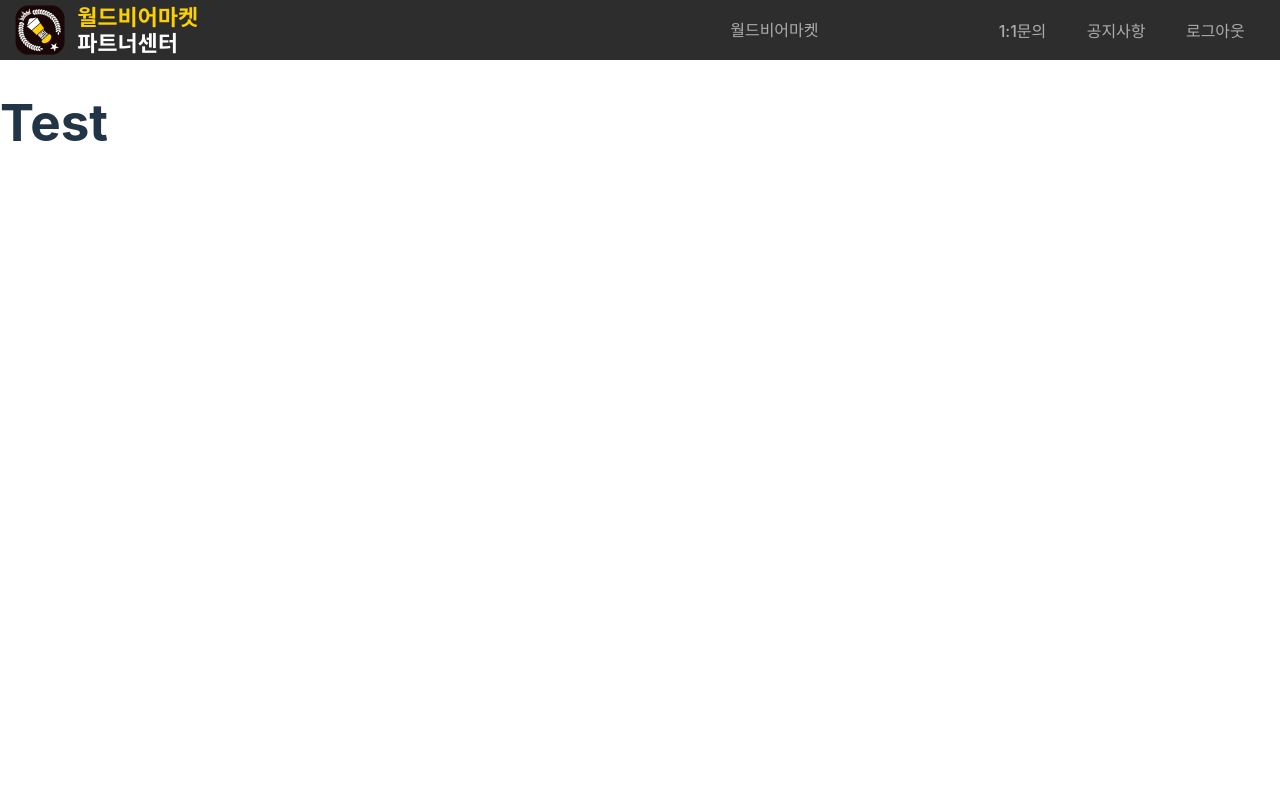
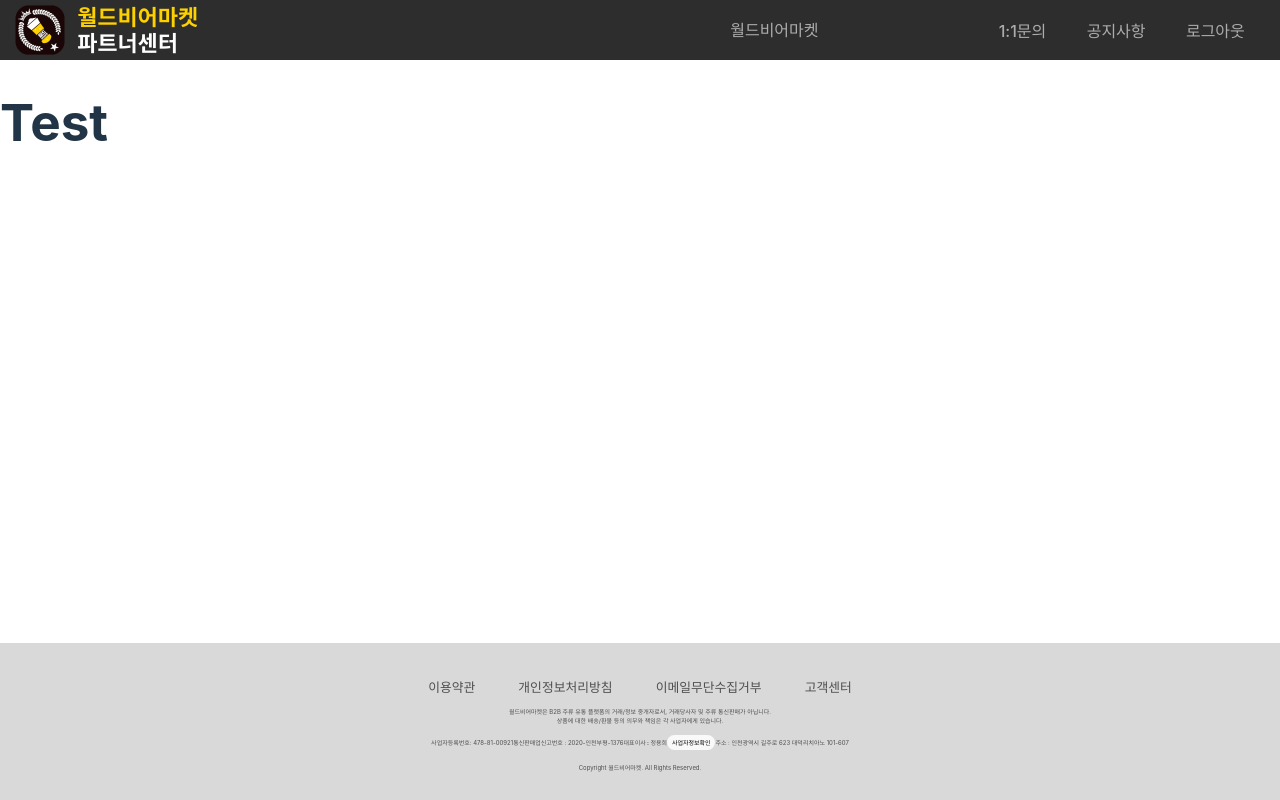
Before and after one commit to AhnDo0/GoodShop-Mall, a React (Vite) app: page / in a window 1280 px wide. Built offline with nearby package versions, Linux system fonts and the light colour scheme.

Commit message:
[#2] feat: adminFooter UI 구현

```diff
--- a/package.json
+++ b/package.json
@@ -10,7 +10,9 @@
     "preview": "vite preview"
   },
   "dependencies": {
+    "bootstrap": "^5.3.1",
     "react": "^18.2.0",
+    "react-bootstrap": "^2.8.0",
     "react-dom": "^18.2.0",
     "react-router-dom": "^6.14.2"
   },
--- /dev/null
+++ b/src/components/admin/footer/AdminFooter.css
@@ -0,0 +1,54 @@
+.adminFooterContainer{
+    background-color: #D9D9D9;
+    width: 100%;
+    position: absolute;
+    bottom: 0;
+    display: flex;
+    flex-direction: column;
+    align-items: center;
+}
+.adminFooterWrapper{
+    color: #4F4F4F;
+    font-size: 0.2em;
+    width: 510px;
+    display: flex;
+    flex-direction: column;
+    align-items: center;
+    padding: 25px;
+}
+
+.adminLinkWrapper{
+    width: 100%;
+    display: flex;
+    flex-direction: row;
+    justify-content: space-evenly;
+    margin: 10px;
+}
+
+.adminLink{
+    font-size: 4em;
+    color:#4F4F4F;
+}
+
+.sitedesc{
+    display: flex;
+    flex-direction: column;
+    align-items: center;
+}
+
+.sitedesc *{
+    margin: 0;
+}
+
+.siteInfoWrapper{
+    display: flex;
+    flex-direction: row;
+    flex-wrap: wrap;
+    justify-content: space-around;
+    align-items: center;
+    margin: 10px 0px;
+}
+
+.siteInfoWrapper *{
+    margin: 0;
+}
--- /dev/null
+++ b/src/components/admin/footer/AdminFooter.jsx
@@ -0,0 +1,40 @@
+import { Button } from "react-bootstrap";
+
+import "../footer/AdminFooter.css"
+
+function AdminFooter() {
+    return(
+        <>
+        <div className="adminFooterContainer">
+        <footer className="adminFooterWrapper">
+            <div className="adminLinkWrapper">
+                <a className="adminLink">이용약관</a>
+                <a className="adminLink">개인정보처리방침</a>
+                <a className="adminLink">이메일무단수집거부</a>
+                <a className="adminLink">고객센터</a>
+            </div>
+            <div className="sitedesc">
+                <p>
+                    월드비어마켓은 B2B 주류 유통 플랫폼의 거래/정보 중개자로서, 거래당사자 및 주류 통신판매가 아닙니다.
+                </p>
+                <p>
+                    상품에 대한 배송/환불 등의 의무와 책임은 각 사업자에게 있습니다.
+                </p>
+            </div>
+            <div className="siteInfoWrapper">
+                <p>사업자등록번호: 478-81-00921</p>{' '}
+                <p>통신판매업신고번호 : 2020-인천부평-1376</p>{' '}
+                <b>대표이사 : 정용희</b>{' '}
+                <Button variant="Light" size="sm">사업자정보확인</Button>
+                <p>주소 : 인천광역시 길주로 623 대덕리치아노 101-607</p>
+            </div>
+            <p className="copyrightText">
+                Copyright 월드비어마켓. All Rights Reserved.
+            </p>
+        </footer>
+        </div>
+        </>
+    )
+}
+
+export default AdminFooter;
--- a/src/components/index.js
+++ b/src/components/index.js
@@ -7,3 +7,4 @@
 // import { 컴포넌트명 } from "../components";
 
 export { default as AdminHeader } from "./admin/header/AdminHeader";
+export { default as AdminFooter } from "./admin/footer/AdminFooter";
--- a/src/pages/Test.jsx
+++ b/src/pages/Test.jsx
@@ -1,4 +1,4 @@
-import { AdminHeader } from "../components";
+import { AdminFooter, AdminHeader } from "../components";
 
 
 function Test() {
@@ -6,6 +6,7 @@ function Test() {
         <>
             <AdminHeader/>
             <h1>Test</h1>
+            <AdminFooter/>
         </>
     );
 }
```
Also changed, not shown: 1 other file (tests, documents, lock files or other folders).
